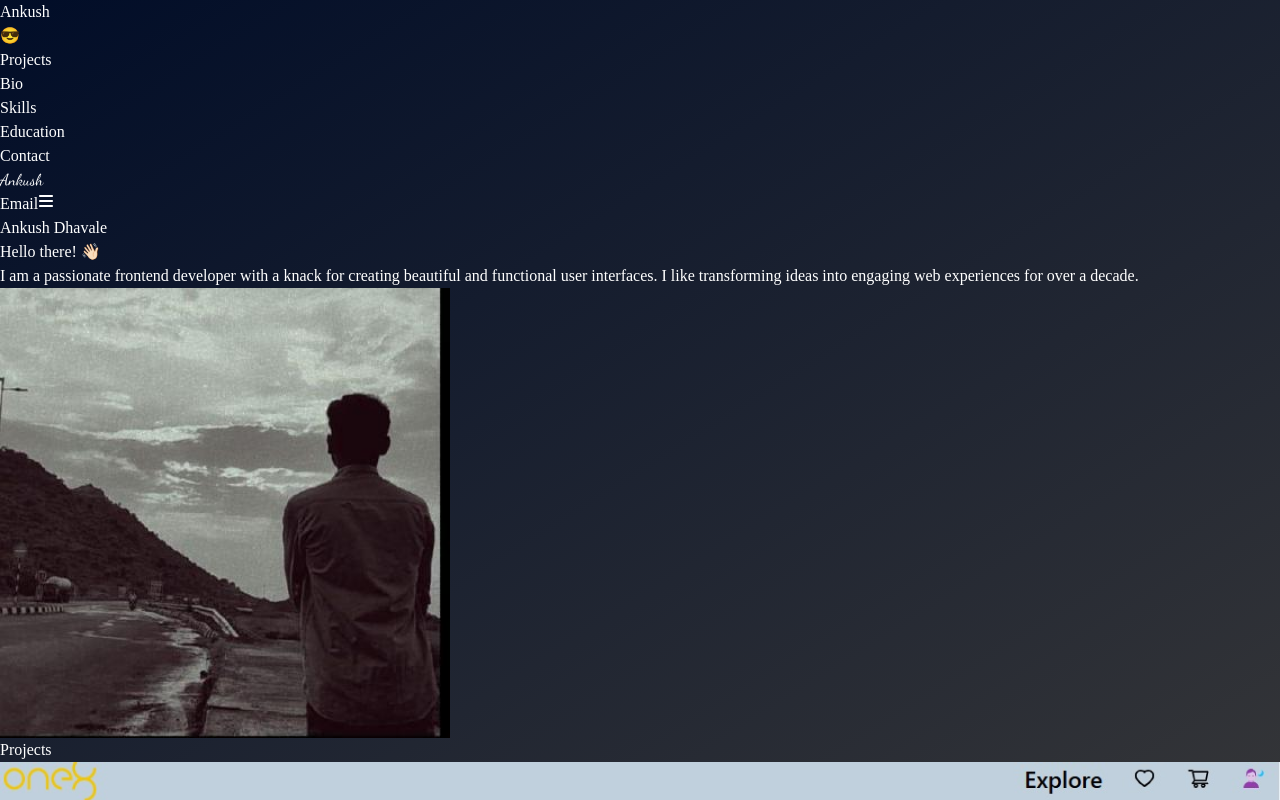
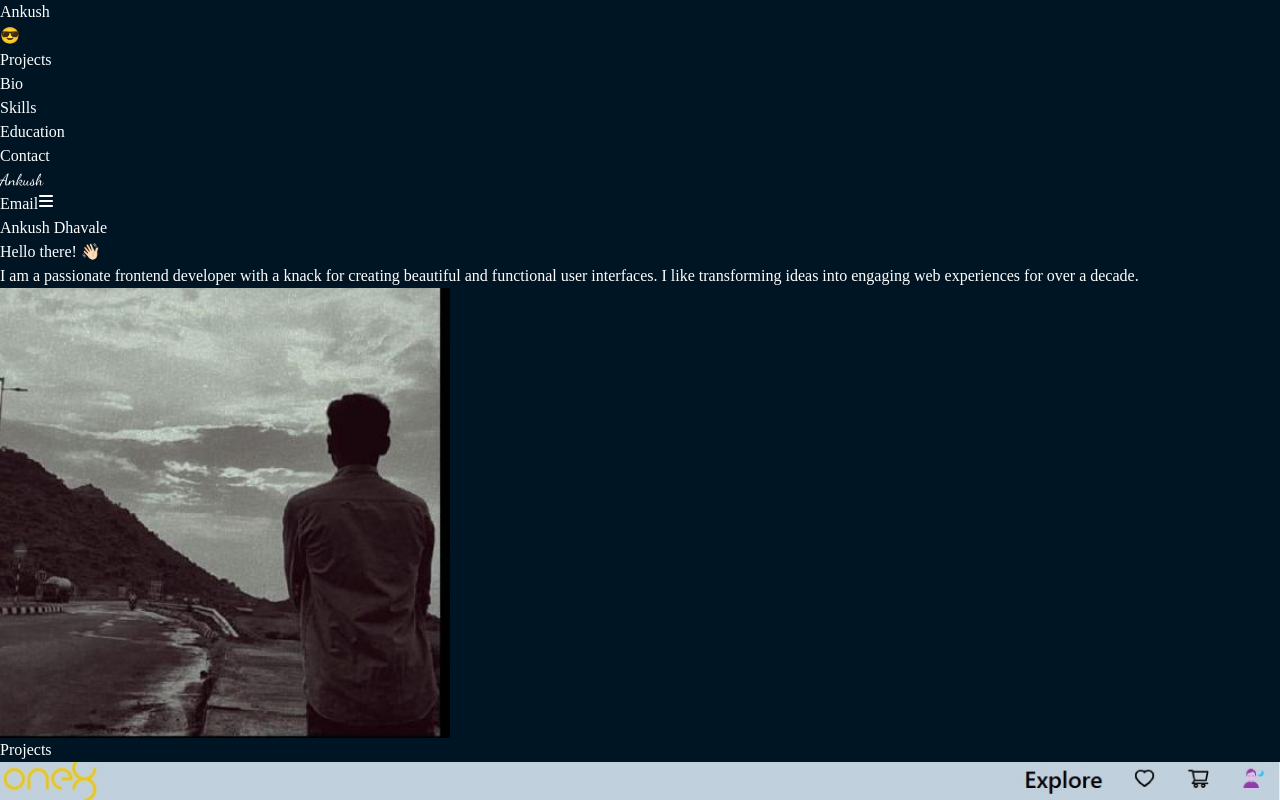
Before and after one commit to ankushdhavale/ankushdhavale.in, a React (Vite) app: page / in a window 1280 px wide. Built offline with nearby package versions, Linux system fonts and the light colour scheme; a web font is replaced by a local one.

Commit message:
Some implement feature

```diff
--- a/src/index.css
+++ b/src/index.css
@@ -18,8 +18,8 @@ html , body{
 /* #1E3B70 > #29539B */
 
 body{
-  background-image: linear-gradient(to top left, #343538, #010d28);
-  /* background-color:  #001524; */
+  /* background-image: linear-gradient(to left, #343538, #010d28); */
+  background-color:  #001524;
   font-family: "Parkinsans", serif;
   color: #fff;
 }
```
